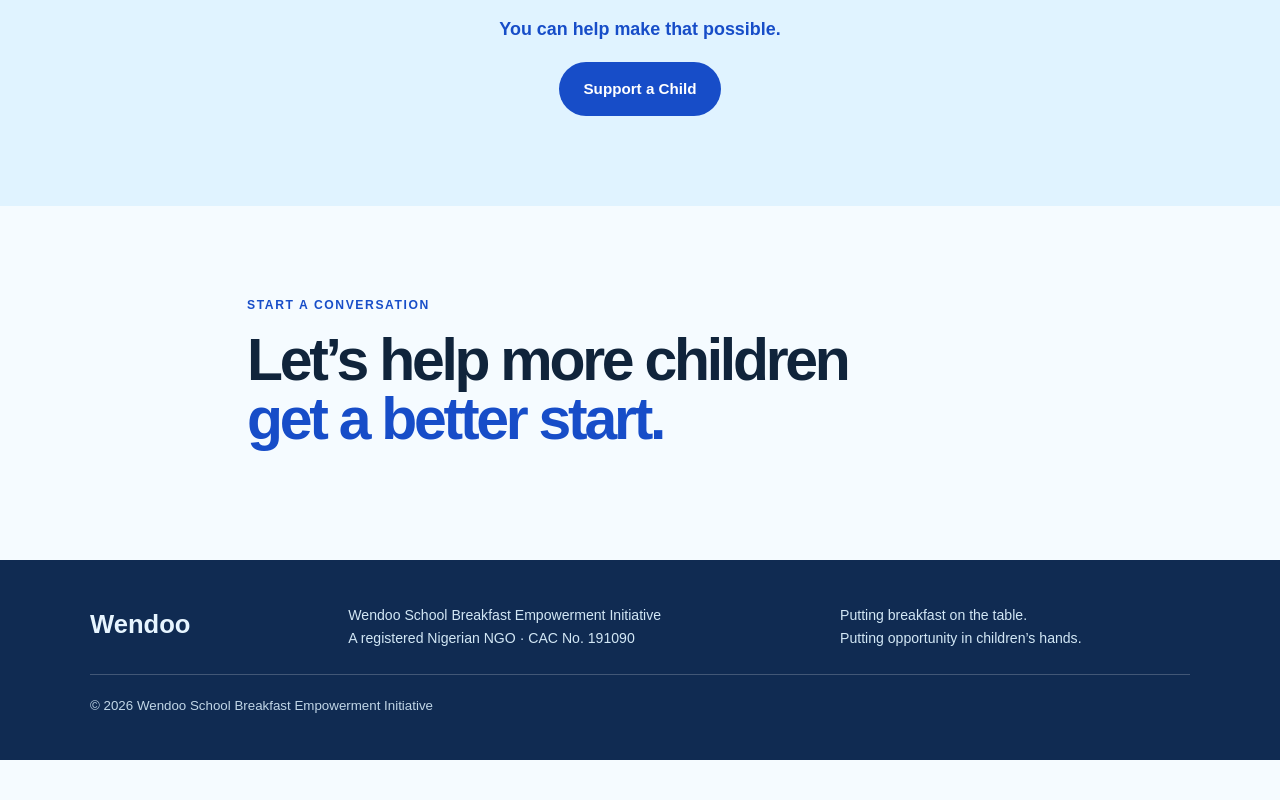
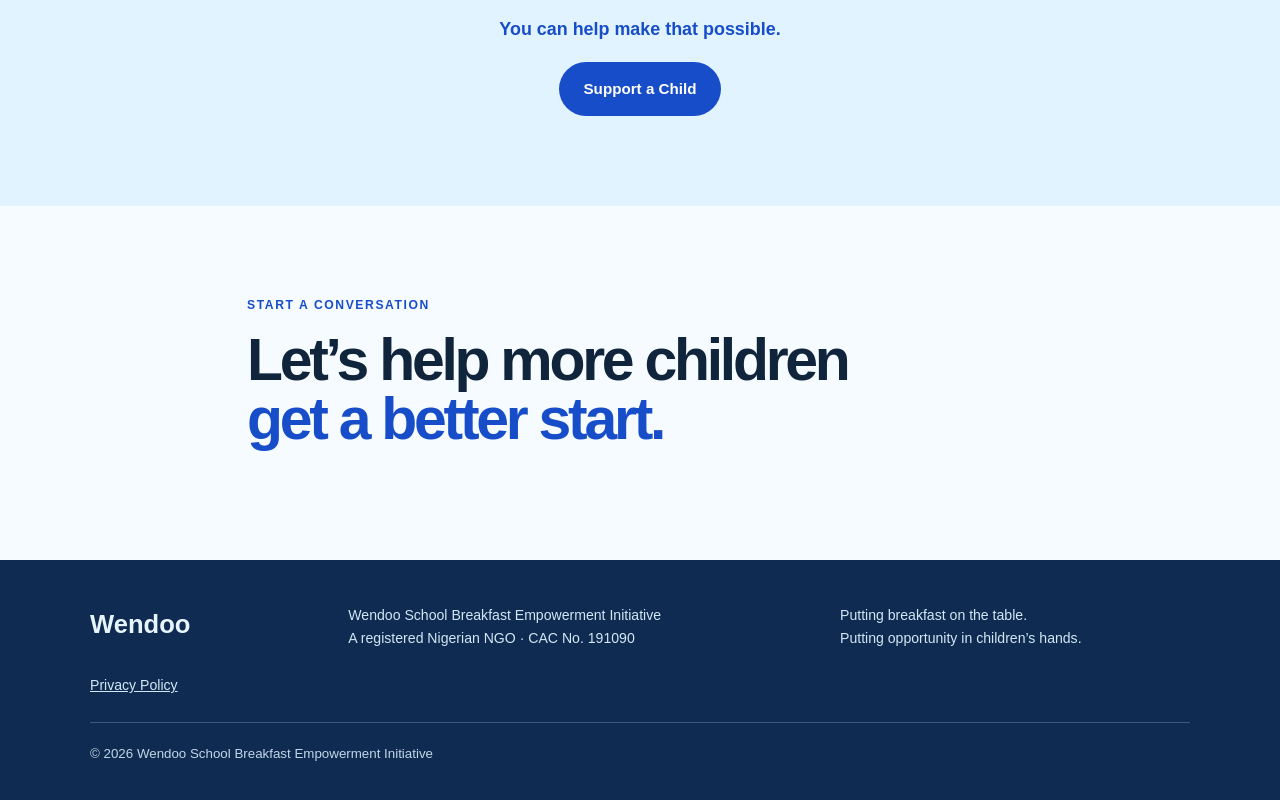
Before and after one commit to Rexdomine/wendoo-ngo, a website: page index.html in a window 1280 px wide. Shown: the part 6576-7376 px from the top of the page. Before the commit the page ends 7336 px from the top, so only its background shows below. Drawn offline with Linux system fonts and the light colour scheme.

Commit message:
Add privacy link to homepage footer

```diff
--- a/index.html
+++ b/index.html
@@ -83,6 +83,6 @@
       <section class="final-cta" id="get-involved"><div><p class="eyebrow">Get involved</p><h2>Help us put breakfast<br />on the table.</h2><p>Every child deserves the opportunity to start the school day nourished, ready to learn and able to fulfil their potential.</p><p class="cta-last">You can help make that possible.</p><a class="button button-primary" href="#contact">Support a Child</a></div></section>
       <section class="contact section-wrap" id="contact"><p class="eyebrow">Start a conversation</p><h2>Let’s help more children<br /><span>get a better start.</span></h2></section>
     </main>
-    <footer class="site-footer"><a class="footer-brand" href="#home">Wendoo</a><p>Wendoo School Breakfast Empowerment Initiative<br />A registered Nigerian NGO · CAC No. 191090</p><p>Putting breakfast on the table.<br />Putting opportunity in children’s hands.</p><small>© 2026 Wendoo School Breakfast Empowerment Initiative</small></footer>
+    <footer class="site-footer"><a class="footer-brand" href="#home">Wendoo</a><p>Wendoo School Breakfast Empowerment Initiative<br />A registered Nigerian NGO · CAC No. 191090</p><p>Putting breakfast on the table.<br />Putting opportunity in children’s hands.</p><p><a href="/privacy-policy">Privacy Policy</a></p><small>© 2026 Wendoo School Breakfast Empowerment Initiative</small></footer>
   </body>
 </html>
```
